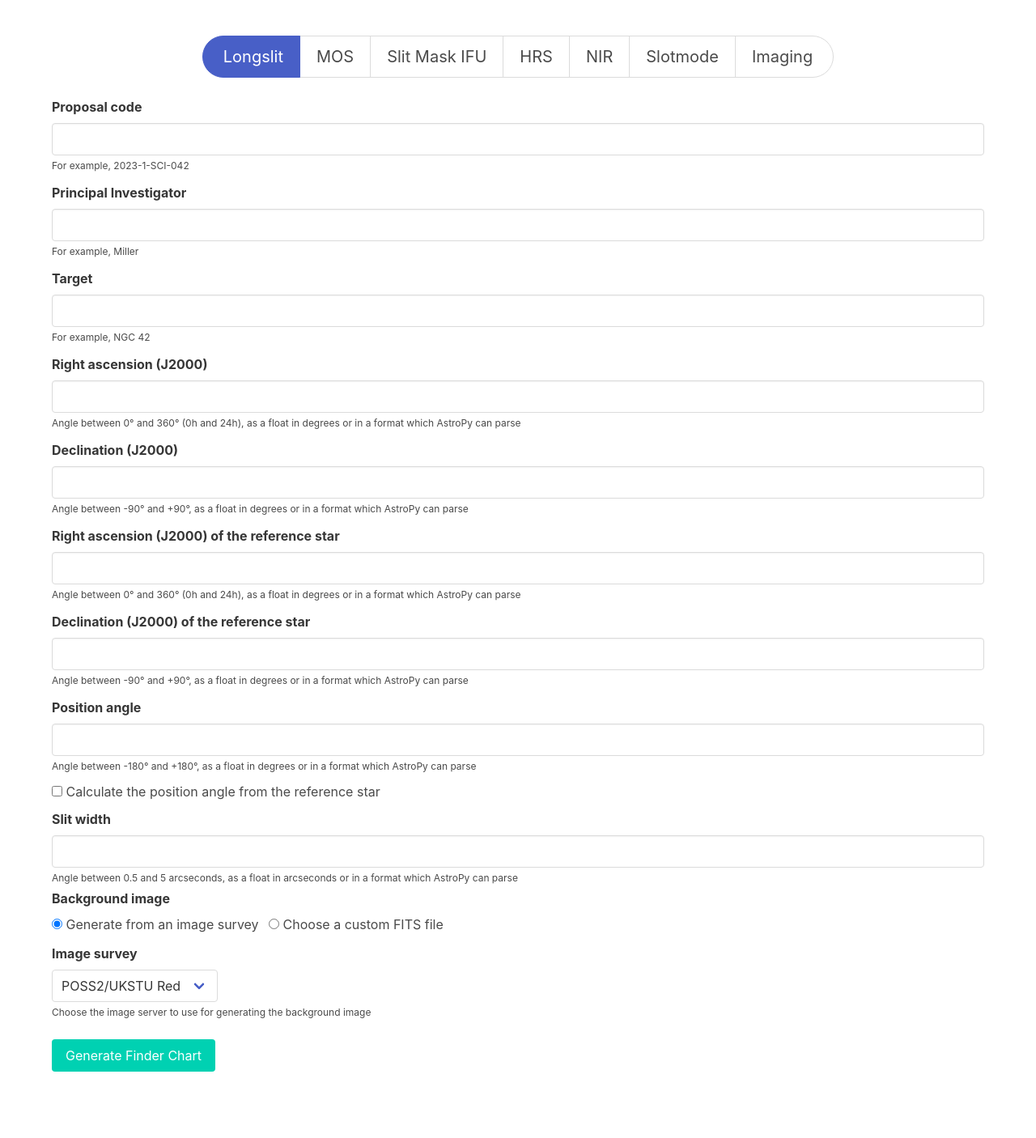
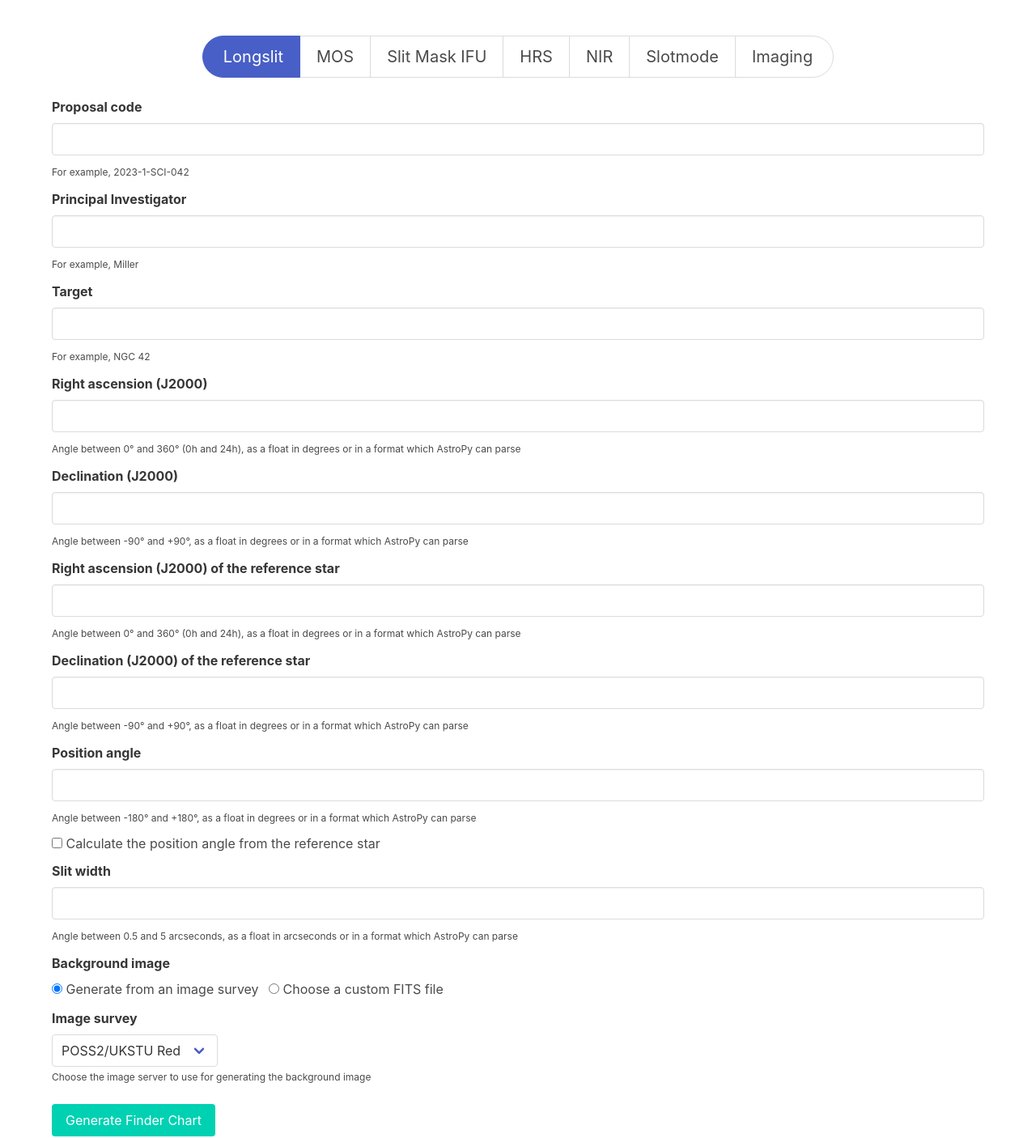
Before and after one commit to saltastroops/finder-chart-generator, a FastAPI app: page / in a window 1280 px wide. Shown: the part 198-1604 px from the top of the page at 81% size. Before the commit the page ends 1522 px from the top, so only its background shows below. Run offline with FastAPI, Linux system fonts and the light colour scheme.

Commit message:
Fix some spacing

```diff
--- a/static/styles.css
+++ b/static/styles.css
@@ -9,3 +9,7 @@
     align-content: center;
     align-items: center;
 }
+
+#tab-content div {
+    margin-bottom: 0.75rem;
+}
```
